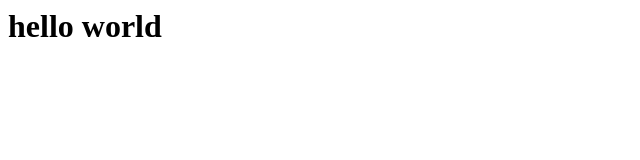
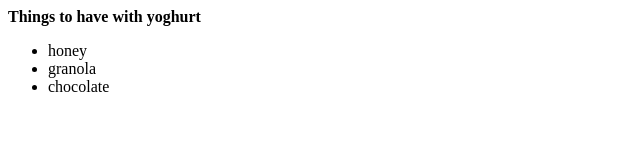
Before and after one commit to Miriamrob/code-first-intuit, a plain HTML site: page index.html in a window 1280 px wide. Shown: the whole page, without its empty margins (0-640 px from the left). Drawn offline with Linux system fonts and the light colour scheme.

Commit message:
added things to mix with yoghurt

```diff
--- a/index.html
+++ b/index.html
@@ -1 +1,6 @@
-<h1> hello world </h1>
+<b> Things to have with yoghurt</b>
+<ul>
+  <li> honey</li>
+  <li> granola </li>
+  <li> chocolate </li>
+</ul>
```
